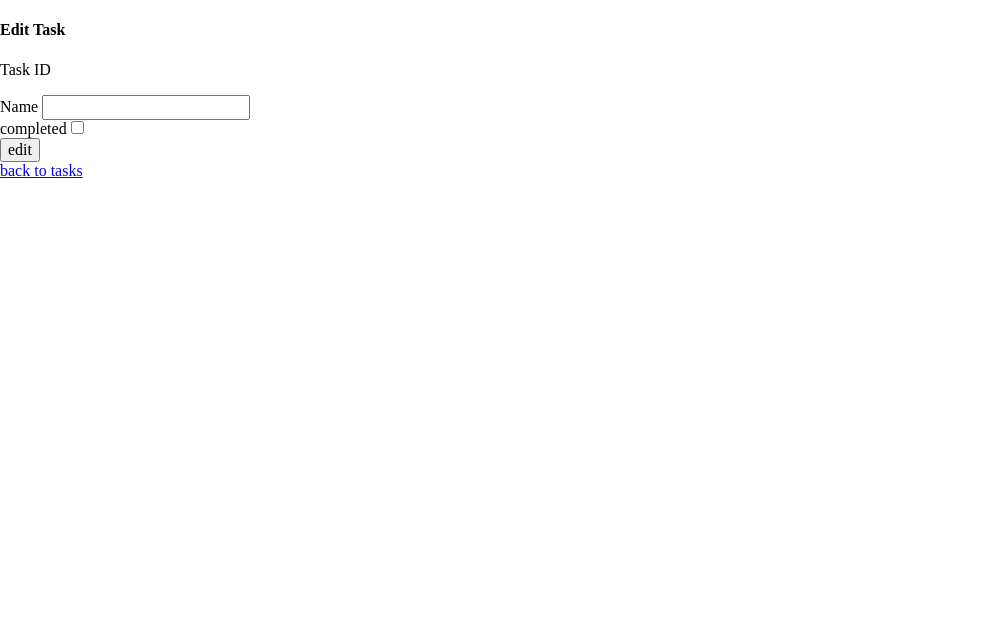
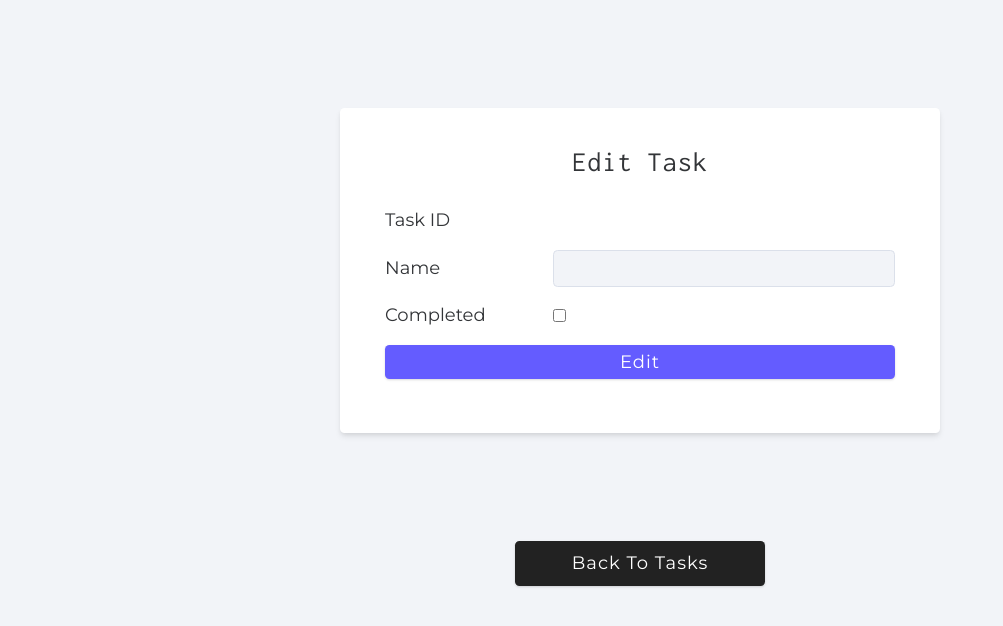
Before and after one commit to 3rANd00n/EJS_PRACTICE, a website: page public/task.html in a window 1280 px wide. Shown: the whole page, without its empty margins (0-1003 px from the left). Drawn offline with nearby package versions, Linux system fonts and the light colour scheme; no server answers.

Commit message:
finished (pretty much)

```diff
--- a/app.js
+++ b/app.js
@@ -6,11 +6,8 @@ require('dotenv').config();
 
 const port = 3000;
 
+app.use(express.static('./public'))
 app.use(express.json());
-
-app.get('/', (req, res) => {
-    res.send('Welcome to my Task Manager Project');
-});
 
 app.use('/api/v1/tasks', tasks);
 
--- a/public/task.html
+++ b/public/task.html
@@ -7,9 +7,9 @@
     <!-- favicon -->
     <link rel="shortcut icon" href="./favicon.ico" type="image/x-icon" />
     <!-- normalize -->
-    <link rel="stylesheet" href="./normalize.css" />
+    <link rel="stylesheet" href="./normalise.css" />
     <!-- main  -->
-    <link rel="stylesheet" href="./main.css" />
+    <link rel="stylesheet" href="./styles.css" />
 
     <title>Edit Task</title>
   </head>
```
Also changed, not shown: public/index.html (+2 -2 lines).
